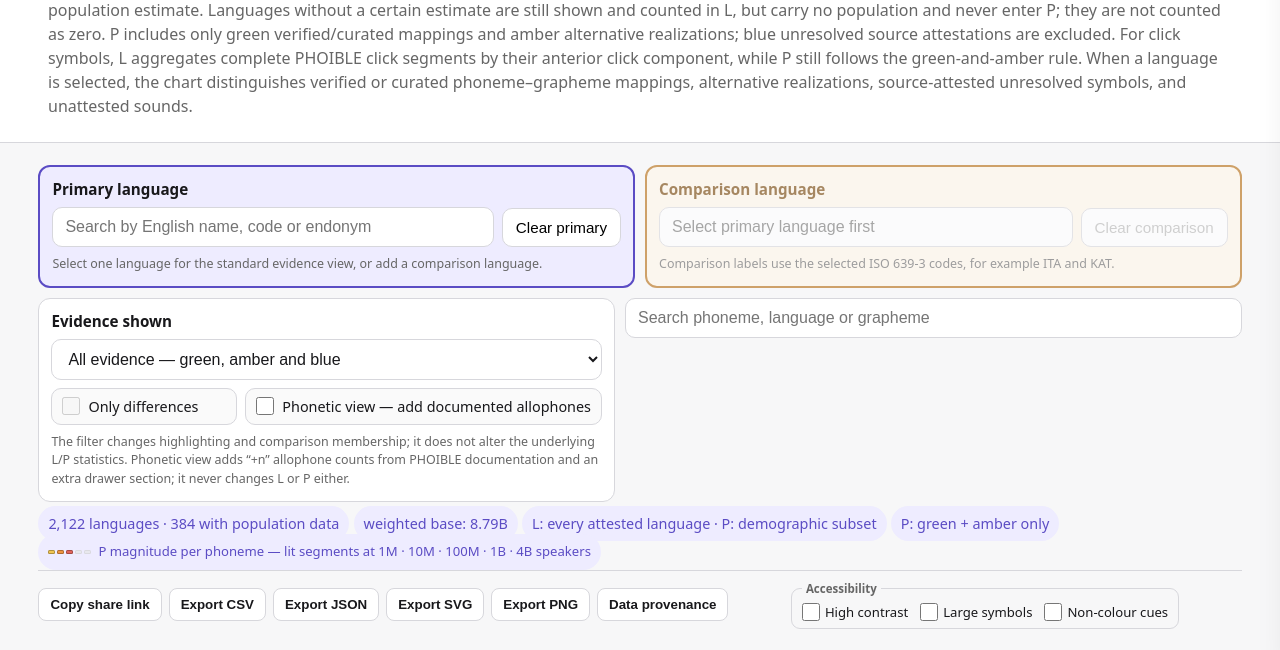
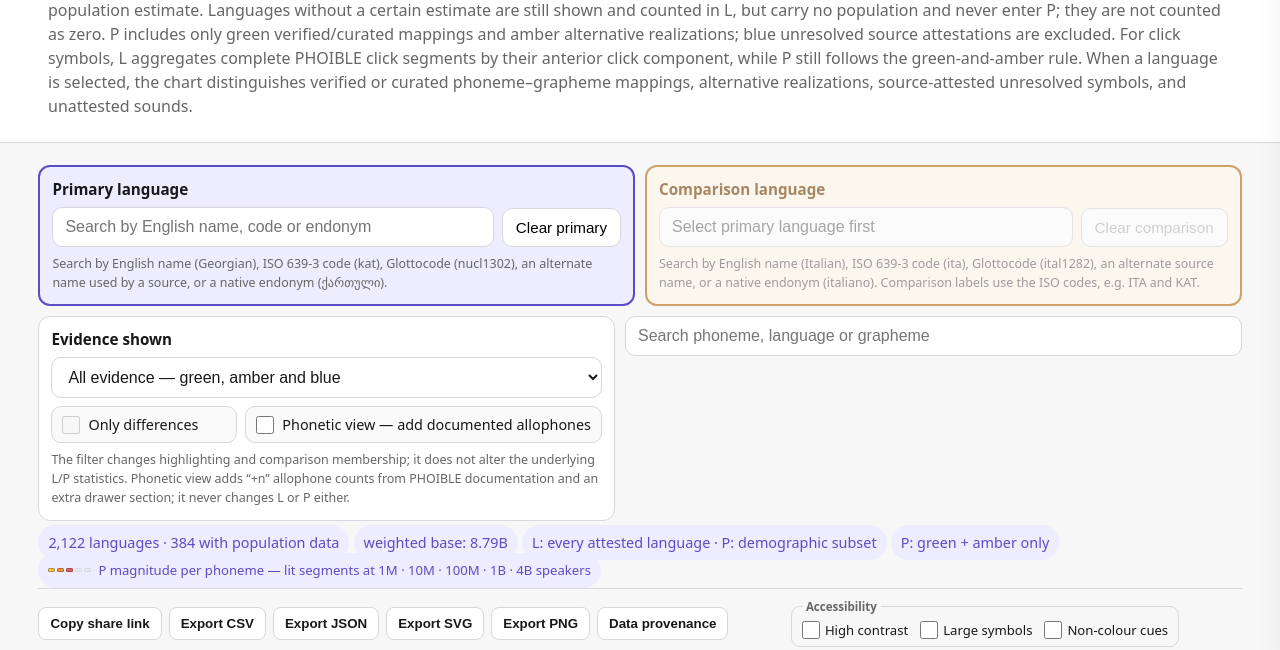
Before and after one commit to andreabenetton/glottodelta, a website: page public/index.html in a window 1280 px wide. Shown: the part 125-775 px from the top of the page. Drawn offline with Linux system fonts and the light colour scheme; no server answers.

Commit message:
Picker help texts explain the searchable criteria
Both language boxes now list what the search matches — English name,
ISO 639-3 code, Glottocode, alternate source names and native
endonyms — with real examples (Georgian/kat/nucl1302/ქართული and
Italian/ita/ital1282/italiano); the comparison box keeps the ISO-code
label note.

```diff
--- a/public/index.html
+++ b/public/index.html
@@ -66,14 +66,14 @@
     <select aria-hidden="true" aria-label="Select primary language" hidden id="languageSelector" tabindex="-1"><option value="">Select primary language...</option></select>
     <datalist id="languageOptions"></datalist>
     <button class="clear-language" id="clearLanguage" type="button">Clear primary</button>
-    <p class="language-help">Select one language for the standard evidence view, or add a comparison language.</p>
+    <p class="language-help">Search by English name (Georgian), ISO 639-3 code (kat), Glottocode (nucl1302), an alternate name used by a source, or a native endonym (ქართული).</p>
   </div>
   <div class="language-picker comparison-language-picker is-disabled" id="comparisonLanguagePicker">
     <label for="comparisonLanguageSearchInput">Comparison language</label>
     <input autocomplete="off" disabled id="comparisonLanguageSearchInput" list="languageOptions" placeholder="Select primary language first"/>
     <select aria-hidden="true" aria-label="Select comparison language" disabled hidden id="comparisonLanguageSelector" tabindex="-1"><option value="">Select comparison language...</option></select>
     <button class="clear-language" disabled id="clearComparisonLanguage" type="button">Clear comparison</button>
-    <p class="language-help">Comparison labels use the selected ISO 639-3 codes, for example ITA and KAT.</p>
+    <p class="language-help">Search by English name (Italian), ISO 639-3 code (ita), Glottocode (ital1282), an alternate source name, or a native endonym (italiano). Comparison labels use the ISO codes, e.g. ITA and KAT.</p>
   </div>
   <div class="evidence-controls">
     <label for="evidenceFilter">Evidence shown</label>
```
